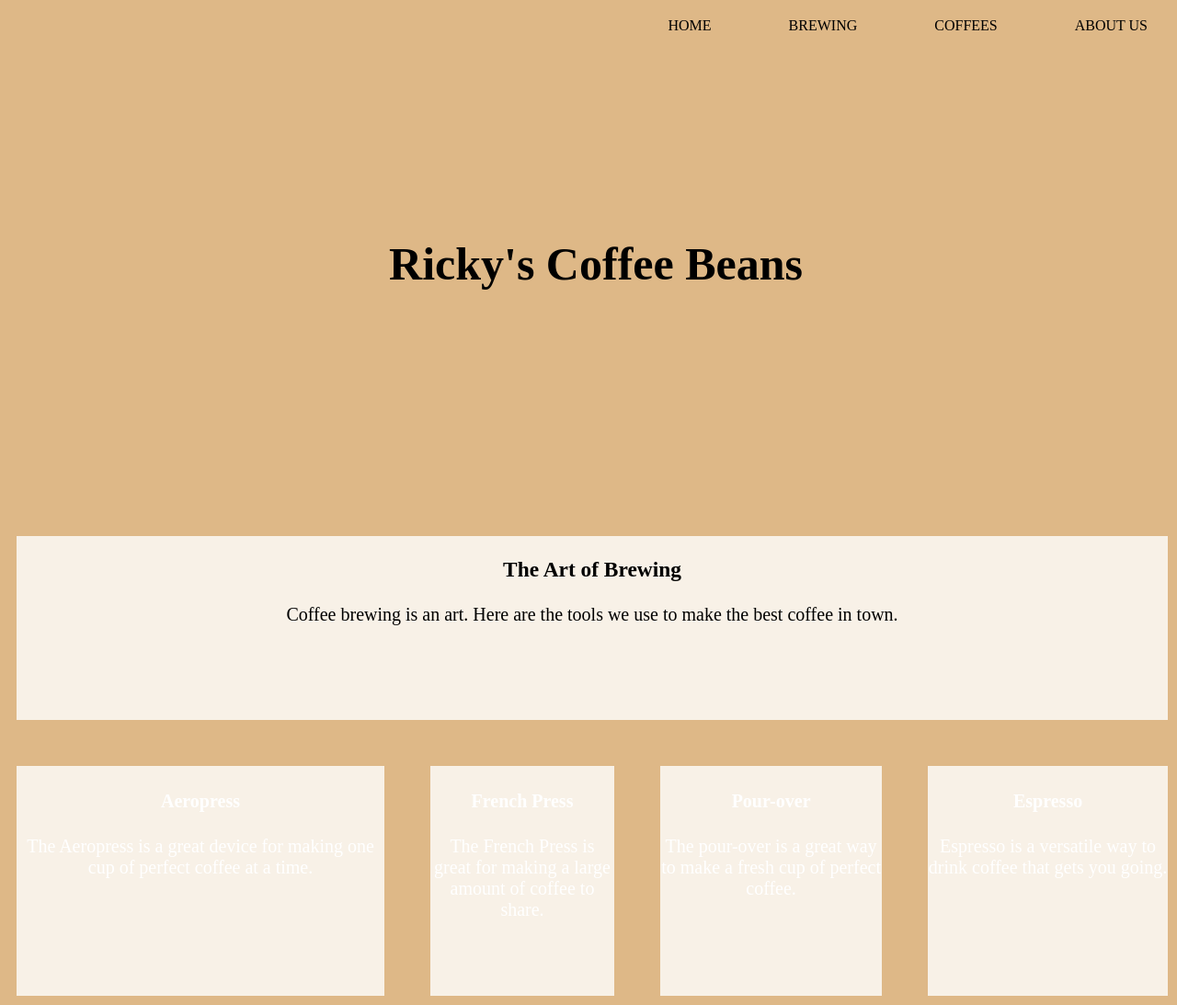
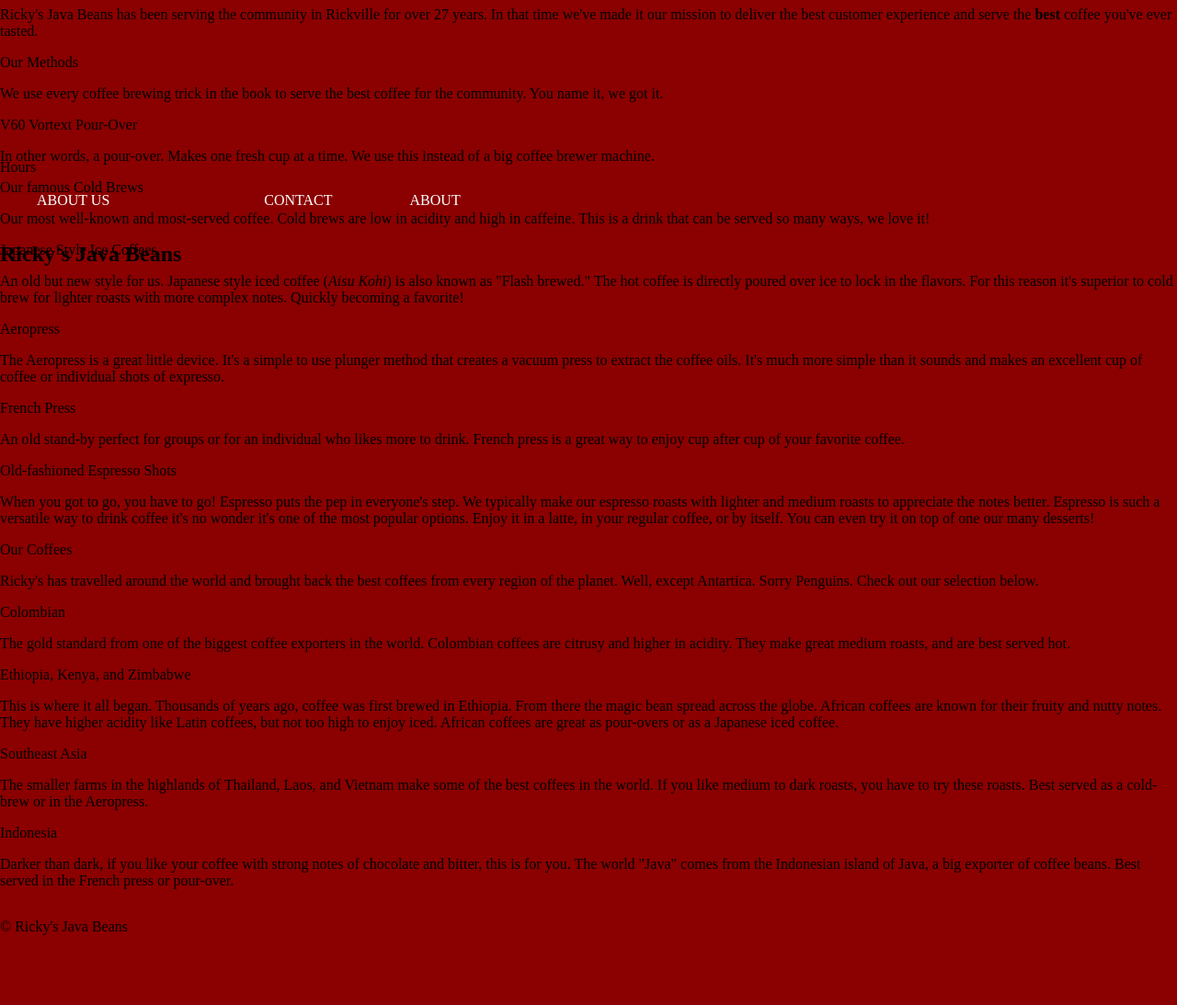
Before and after one commit to rickrizzle/coffeeshop, a plain HTML site: page index.html in a window 1280 px wide. Shown: the part 27-1120 px from the top of the page at 92% size. After the commit the page ends 1044 px from the top, so only its background shows below. Drawn offline with Linux system fonts and the light colour scheme; files that its build step writes are made by us from their sources; a web font is replaced by a local one.

Commit message:
Change grid layout

```diff
--- a/index.html
+++ b/index.html
@@ -10,56 +10,83 @@
     <meta name="description" content="">
     <meta name="viewport" content="width=device-width, initial-scale=1">
     <link rel="stylesheet" href="assets/main.css">
+    <link href="https://fonts.googleapis.com/css?family=Oswald|Playfair+Display:400,400i,700" rel="stylesheet"
   </head>
   <body>
 
-
-    <div class="wrapper">
-        <div class="nav">
+    <div class="grid-container">
+      <div class="header">
+        <div class="hours">Hours</div>
+        <div class="navbar">
             <ul>
-            <li><a href="#">Home</a></li>
-            <li><a href="#">Brewing</a></li>
-            <li><a href="#">Coffees</a></li>
-            <li><a href="#">About Us</a></li>
+                <li><a href="default.asp">About Us</a></li>
+                <li><a href="news.asp"></a></li>
+                <li><a href="contact.asp">Contact</a></li>
+                <li><a href="about.asp">About</a></li>
               </ul>
         </div>
-        <div class="header">
-          <div class="header-text">
-              <h1>Ricky's Coffee Beans</h1>
+        <h2>Ricky's Java Beans</h2>
       </div>
+
+      <div class="left">Our Values
+
+          <p>Ricky's Java Beans has been serving the community in Rickville for over 27 years. In that time we've made it our mission to deliver the best customer
+              experience and serve the <strong>best</strong> coffee you've ever tasted.
+            </p>
 
       </div>
 
-        <div class="grid-1">
-            <div class="grid-item1">
+      <div class="middle">Our Methods
 
-              <h3>The Art of Brewing</h3>
-              <p>Coffee brewing is an art. Here are the tools
-                we use to make the best coffee in town.
+          <p>We use every coffee brewing trick in the book to serve the best coffee for the community. You name it, we got it.</p>
+          <ul>
+            <li>V60 Vortext Pour-Over</li>
+              <p>In other words, a pour-over. Makes one fresh cup at a time. We use this instead of a big coffee brewer machine.</p>
+            <li>Our famous Cold Brews</li>
+              <p>Our most well-known and most-served coffee. Cold brews are low in acidity and high in caffeine. This is a drink that can be served so many ways, we love it!</p>
+            <li>Japanese Style Ice Coffees</li>
+              <p>An old but new style for us. Japanese style iced coffee (<em>Aisu Kohi</em>) is also known as "Flash brewed." The hot coffee is directly poured over ice
+              to lock in the flavors. For this reason it's superior to cold brew for lighter roasts with more complex notes. Quickly becoming a favorite!</p>
+            <li>Aeropress</li>
+                <p>The Aeropress is a great little device. It's a simple to use plunger method that creates a vacuum press to extract the coffee oils. It's
+                  much more simple than it sounds and makes an excellent cup of coffee or individual shots of expresso.
                 </p>
-            </div>
-            <div class="grid-item2">
+            <li>French Press</li>
+                <p>An old stand-by perfect for groups or for an individual who likes more to drink. French press is a great way to enjoy cup after cup of your favorite
+                  coffee.
+                </p>
+            <li>Old-fashioned Espresso Shots</li>
+                <P>When you got to go, you have to go! Espresso puts the pep in everyone's step. We typically make our espresso roasts with lighter and medium roasts
+                  to appreciate the notes better. Espresso is such a versatile way to drink coffee it's no wonder it's one of the most popular options. Enjoy it in a latte, in
+                  your regular coffee, or by itself. You can even try it on top of one our many desserts!
+                </P>
+          </ul>
 
-              <h4>Aeropress</h4>
-              <p>The Aeropress is a great device for making one cup of perfect coffee at a time.</p>
-            </div>
-            <div class="grid-item3">
-              <h4>French Press</h4>
-              <p>The French Press is great for making a large amount
-                of coffee to share.
-              </p>
-            </div>
-            <div class="grid-item4">
-              <h4>Pour-over</h4>
-              <p>The pour-over is a great way to
-                make a fresh cup of perfect coffee.</p>
       </div>
 
-            <div class="grid-item5">
-              <h4>Espresso</h4>
-              <p>Espresso is a versatile way to
-                drink coffee that gets you going.</p>
-            </div>
+
+      <div class="right">Our Coffees
+            <p>Ricky's has travelled around the world and brought back the best coffees from every region of the planet. Well, except Antartica. Sorry Penguins.
+              Check out our selection below.
+            </p>
+            <ul>
+              <li>Colombian</li>
+                <p>The gold standard from one of the biggest coffee exporters in the world. Colombian coffees are citrusy and higher in acidity.
+                  They make great medium roasts, and are best served hot.</p>
+              <li>Ethiopia, Kenya, and Zimbabwe</li>
+                  <p>This is where it all began. Thousands of years ago, coffee was first brewed in Ethiopia. From there the magic bean spread across the globe.
+                    African coffees are known for their fruity and nutty notes. They have higher acidity like Latin coffees, but not too high to enjoy iced.
+                    African coffees are great as pour-overs or as a Japanese iced coffee.
+                  </p>
+              <li>Southeast Asia</li>
+                  <p>The smaller farms in the highlands of Thailand, Laos, and Vietnam make some of the best coffees in the world.
+                    If you like medium to dark roasts, you have to try these roasts. Best served as a cold-brew or in the Aeropress.
+                  </p>
+              <li>Indonesia</li>
+                  <p>Darker than dark, if you like your coffee with strong notes of chocolate and bitter, this is for you. The world "Java" comes from the Indonesian
+                    island of Java, a big exporter of coffee beans. Best served in the French press or pour-over.
+                  </p>
+            </ul>
 
 
 
@@ -67,17 +94,10 @@
       </div>
 
 
-
-
-
-
-
-
-
-
-
+      <div class="footer">
+      <p>&copy Ricky's Java Beans</p>
       </div>
-
+    </div>
 
 
 
--- a/main.css
+++ b/main.css
@@ -5,15 +5,11 @@ html {
 }
 
 body {
-  margin: 50;
-  padding: 50;
+  margin: 0;
+  padding: 0;
   width: 100%;
   height: 100vh;
-  background-color: burlywood;
-  z-index: 9000;
-
-
-
+  background: darkred;
 }
 
 .nav {
@@ -37,7 +33,7 @@ li {
 a {
   display: block; /* this makes the actual nav BAR take up space */
   text-decoration: none;
-  color: black;
+  color: #fff;
   text-transform: uppercase;
   font-family: montserrat;
   font-weight: lighter;
@@ -45,32 +41,15 @@ a {
 }
 
 .header {
-  background-image: url("images/coffeeshop.jpg");
-
-  height: 50vh;
-  width: 100vw;
-  background-position: center;
-  background-repeat: no-repeat;
-  background-size: cover;
-  position: relative;
-
+  text-align: left;
+  position: absolute;
+  top: 25%;
 }
 
-.header-text h1 {
-  color: black;
-  text-align: center;
-  font-size: 50px;
-  text-align: center;
-  position: absolute;
-  top: 50%;
-  left: 50%;
-  transform: translate(-50%, -50%);
-
-
-
+.header h1 {
+  color: #fff;
+  font-size: 400%;
 }
-
-
 
 .grid-1 {
   top: 75%;
@@ -78,14 +57,13 @@ a {
   display: grid;
   grid-gap: 50px;
   grid-template-columns: 400px 200px;
-  grid-template-rows: 200px 200px;
-
+  grid-template-rows: 100px 200px 200px;
+  background-color: #2196F3;
   padding: 10px;
   grid-template-areas:
   'contentArea contentArea contentArea contentArea'
   'aero french pourOver espresso'
   'aero french pourOver espresso';
-  justify-content: center;
 }
 
 .grid-1 > div {
@@ -97,43 +75,23 @@ a {
 
 
 .grid-item1 {
+  grid-area: contentArea;
 
-  grid-area: contentArea;
 }
 
 .grid-item2 {
-  grid-area: aero;
-  background-image: url(images/aeropress.jpg);
-  background-size: cover;
-  color: #fff;
+  grid-area: aero
+
 }
 
-
 .grid-item3 {
-  grid-area: french;
-  background-image: url(images/french.jpg);
-  background-size: cover;
-  color: #fff;
+  grid-area: french
 }
 
 .grid-item4 {
-  grid-area: pourOver;
-  background-image: url(images/pourOver.jpg);
-  background-size: cover;
-  color: #fff;
+  grid-area: pourOver
 }
 
 .grid-item5 {
-  grid-area: espresso;
-  background-image: url(images/espresso.jpg);
-  background-size: cover;
-  color: #fff;
+  grid-area: espresso
 }
-
-@media screen and (max-width: 600px) {
-  .grid-1 {
-    -ms-flex: 100%;
-    flex: 100%;
-    max-width: 100%;
-  }
-}
```
Lines whose indentation alone changed are shown as unchanged.
